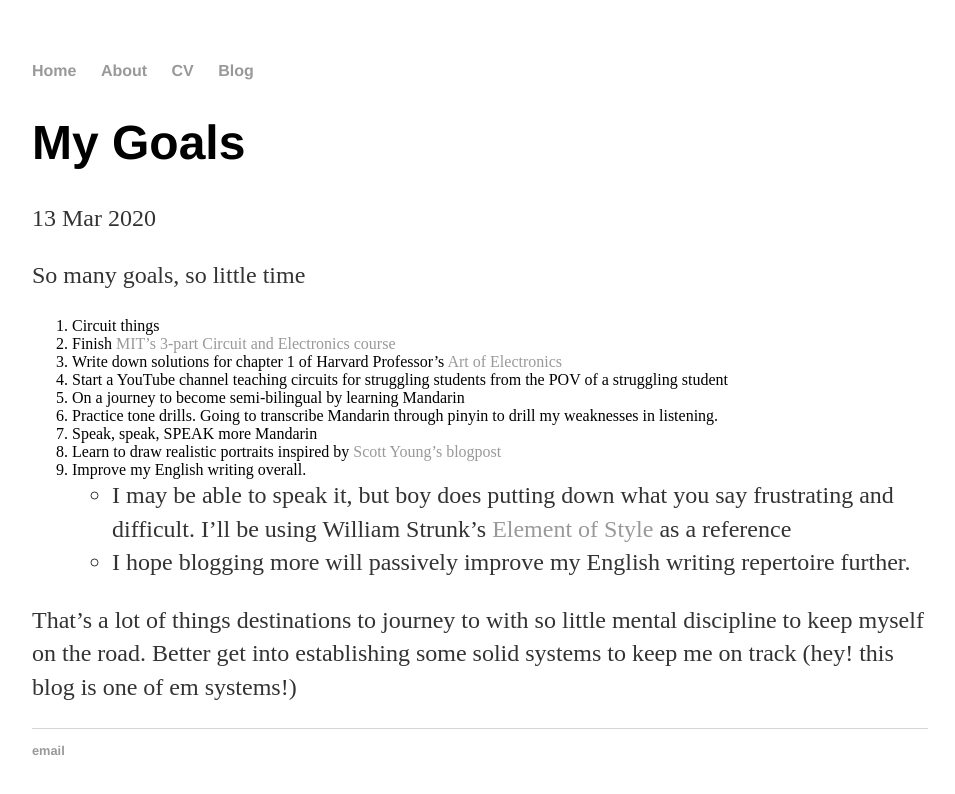
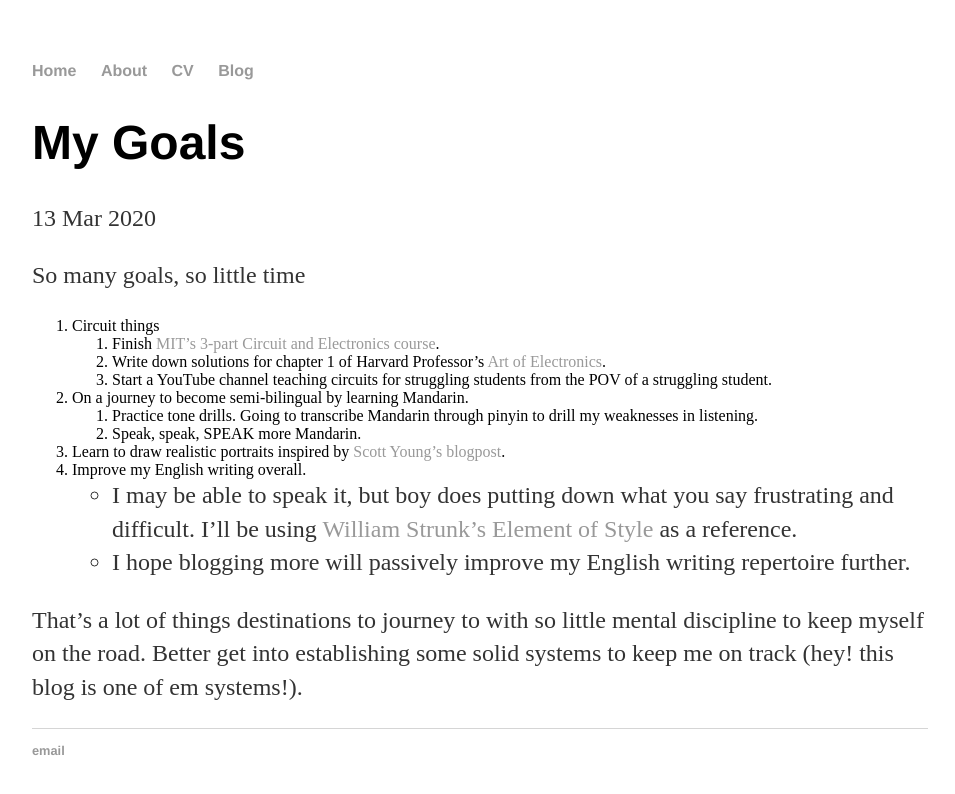
Before and after one commit to Raeiqal/raeiqal.github.io, a Jekyll site: the page built from _posts/2020-03-13-my-goals.md, in a window 1280 px wide. Shown: the top 794 px of the page, without its empty margins (160-1115 px from the left). Built offline with Jekyll 4.4.1, drawn with Linux system fonts in a browser that asks for light colours.

```diff
--- a/_posts/2020-03-13-my-goals.md
+++ b/_posts/2020-03-13-my-goals.md
@@ -7,15 +7,15 @@ date: 2020-03-13
 So many goals, so little time
 
 1. Circuit things
-  1. Finish [MIT's 3-part Circuit and Electronics course](https://www.edx.org/xseries/mitx-circuits-and-electronics)
-  2. Write down solutions for chapter 1 of Harvard Professor's [Art of Electronics](https://www.cambridge.org/my/academic/subjects/physics/electronics-physicists/art-electronics-3rd-edition?format=HB&isbn=9780521809269)
-  3. Start a YouTube channel teaching circuits for struggling students from the POV of a struggling student
-2. On a journey to become semi-bilingual by learning Mandarin
-  1. Practice tone drills. Going to transcribe Mandarin through pinyin to drill my weaknesses in listening.
-  2. Speak, speak, SPEAK more Mandarin
-3. Learn to draw realistic portraits inspired by [Scott Young's blogpost](https://www.scotthyoung.com/blog/myprojects/portrait-challenge/)
+    1. Finish [MIT's 3-part Circuit and Electronics course](https://www.edx.org/xseries/mitx-circuits-and-electronics).
+    2. Write down solutions for chapter 1 of Harvard Professor's [Art of Electronics](https://www.cambridge.org/my/academic/subjects/physics/electronics-physicists/art-electronics-3rd-edition?format=HB&isbn=9780521809269).
+    3. Start a YouTube channel teaching circuits for struggling students from the POV of a struggling student.
+2. On a journey to become semi-bilingual by learning Mandarin.
+    1. Practice tone drills. Going to transcribe Mandarin through pinyin to drill my weaknesses in listening.
+    2. Speak, speak, SPEAK more Mandarin.
+3. Learn to draw realistic portraits inspired by [Scott Young's blogpost](https://www.scotthyoung.com/blog/myprojects/portrait-challenge/).
 4. Improve my English writing overall.
-  * I may be able to speak it, but boy does putting down what you say frustrating and difficult. I'll be using William Strunk's [Element of Style](https://www.goodreads.com/book/show/33514.The_Elements_of_Style) as a reference
-  * I hope blogging more will passively improve my English writing repertoire further.
+    * I may be able to speak it, but boy does putting down what you say frustrating and difficult. I'll be using [William Strunk's Element of Style](https://www.goodreads.com/book/show/33514.The_Elements_of_Style) as a reference.
+    * I hope blogging more will passively improve my English writing repertoire further.
 
-That's a lot of things destinations to journey to with so little mental discipline to keep myself on the road. Better get into establishing some solid systems to keep me on track (hey! this blog is one of em systems!)
+That's a lot of things destinations to journey to with so little mental discipline to keep myself on the road. Better get into establishing some solid systems to keep me on track (hey! this blog is one of em systems!).
```
